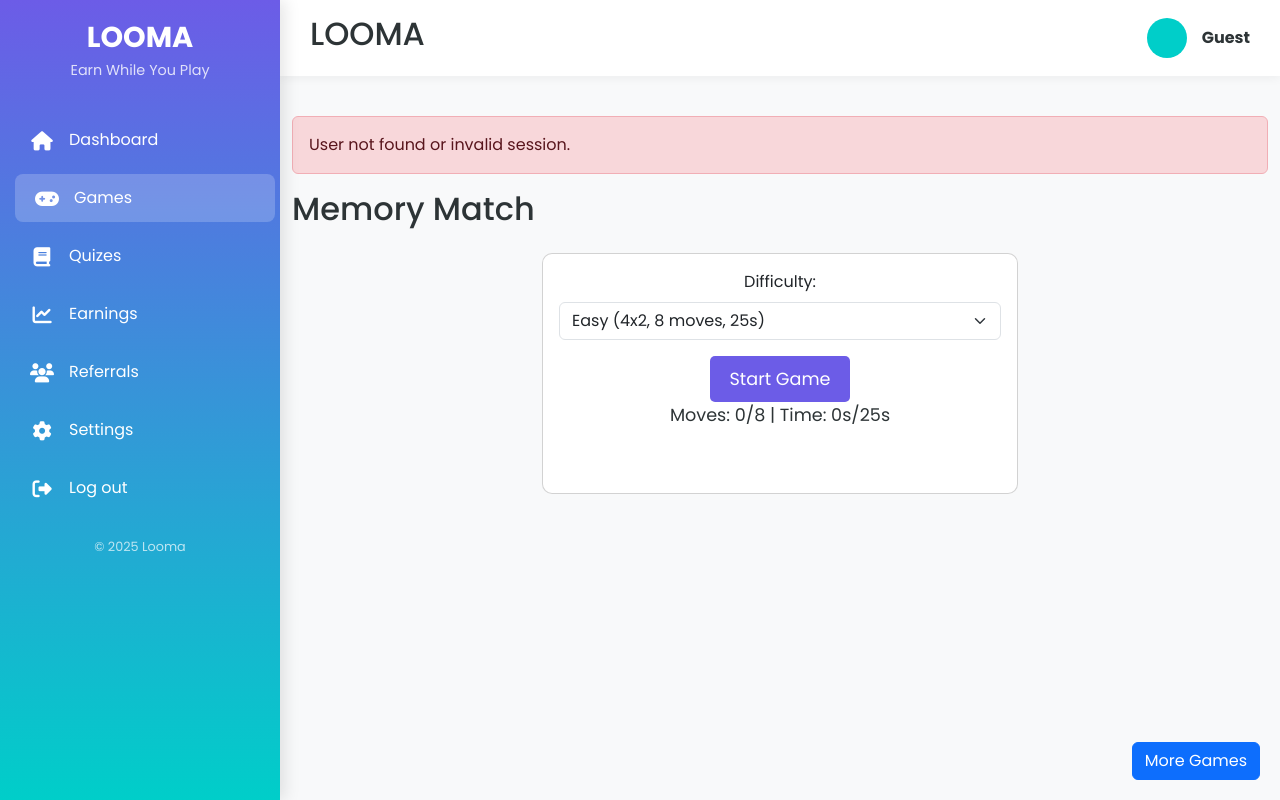
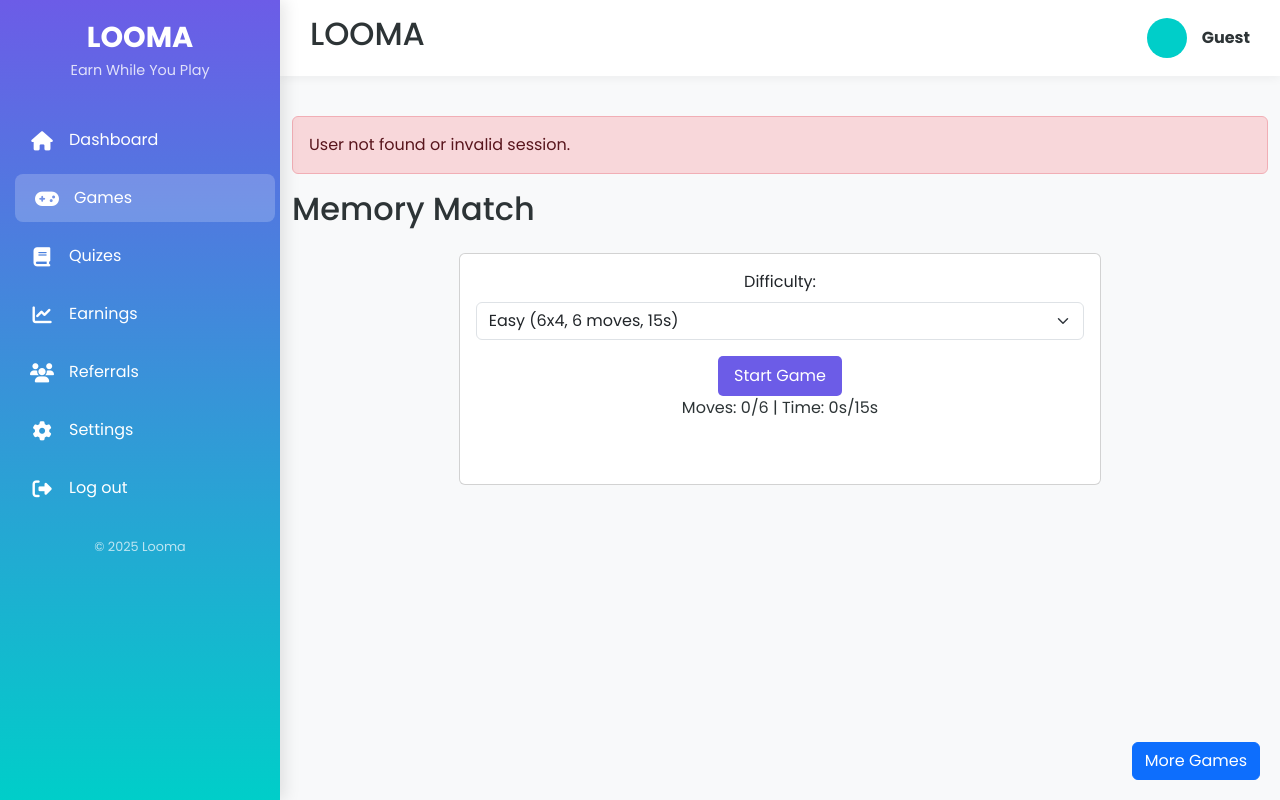
Before and after one commit to osumba404/looma, a PHP site: page /new/memory-game.php in a window 1280 px wide. Run offline with PHP 8.4, Linux system fonts and the light colour scheme; the visitor is signed in with stand-in values (Sample User, id 1); data that the repository does not hold is empty.

Commit message:
more updates on games

```diff
--- a/memory-game.php
+++ b/memory-game.php
@@ -39,7 +39,7 @@
 // Check if user data was fetched successfully
 if (!$user) {
     $error .= '<div class="alert alert-danger">User not found or invalid session.</div>';
-    $user = ['username' => 'Guest', 'full_name' => '']; // Fallback
+    $user = ['username' => 'Guest', 'full_name' => ''];
 }
 
 // Create game_rewards table if it doesn't exist
@@ -99,22 +99,9 @@
                 'medium' => 50,
                 'hard' => 80
             ];
-            $max_moves = [
-                'easy' => 8,
-                'medium' => 12,
-                'hard' => 16
-            ];
-            $max_time = [
-                'easy' => 25,
-                'medium' => 40,
-                'hard' => 50
-            ];
 
             if (isset($base_rewards[$difficulty])) {
                 $win_amount = $base_rewards[$difficulty];
-                $move_penalty = max(0, $moves - $max_moves[$difficulty] / 2) * 1.5;
-                $time_penalty = max(0, $time_taken - $max_time[$difficulty] / 2) * 0.3;
-                $win_amount = max(5, $win_amount - $move_penalty - $time_penalty);
                 $points_earned = $win_amount / 10;
 
                 // Update wallet
@@ -131,8 +118,7 @@
                 if ($stmt === false) {
                     throw new Exception('Prepare failed for game history: ' . $conn->error);
                 }
-                $game_type_value = $game_type;
-                $stmt->bind_param('isd', $user_id, $game_type_value, $points_earned);
+                $stmt->bind_param('isd', $user_id, $game_type, $points_earned);
                 $stmt->execute();
                 $stmt->close();
 
@@ -194,28 +180,26 @@
             --accent-color: #fd79a8;
             --dark-color: #2d3436;
             --light-color: #f5f6fa;
-            --sidebar-width: 280px;
-            --sidebar-collapsed-width: 80px;
         }
         .game-section {
             padding: 2rem 0;
         }
         .memory-grid {
             display: grid;
-            gap: 10px;
+            gap: 5px;
             justify-content: center;
             margin-bottom: 2rem;
         }
         .memory-card {
-            width: 80px;
-            height: 80px;
+            width: 60px;
+            height: 60px;
             background: var(--light-color);
             border: 2px solid var(--dark-color);
             border-radius: 8px;
             display: flex;
             align-items: center;
             justify-content: center;
-            font-size: 2rem;
+            font-size: 1.5rem;
             cursor: pointer;
             transition: transform 0.3s ease;
         }
@@ -227,13 +211,17 @@
         .memory-card.matched {
             background: var(--accent-color);
         }
+        .memory-card.distractor {
+            background: #ccc;
+            cursor: default;
+        }
         .game-btn {
             background-color: var(--primary-color);
             color: white;
             border: none;
-            padding: 10px 20px;
+            padding: 8px 16px;
             border-radius: 5px;
-            font-size: 1.1rem;
+            font-size: 1rem;
             cursor: pointer;
             transition: background-color 0.3s ease;
         }
@@ -246,18 +234,11 @@
         }
         .game-info {
             margin-bottom: 1rem;
-            font-size: 1.1rem;
+            font-size: 1rem;
             color: var(--dark-color);
         }
         .alert {
             margin-top: 1rem;
-        }
-        .card {
-            border-radius: 10px;
-            transition: transform 0.2s;
-        }
-        .card:hover {
-            transform: translateY(-5px);
         }
         .modal-content {
             border-radius: 10px;
@@ -266,8 +247,6 @@
         .modal-header {
             background: var(--primary-color);
             color: white;
-            border-top-left-radius: 10px;
-            border-top-right-radius: 10px;
         }
         .modal-title {
             font-weight: 600;
@@ -275,17 +254,30 @@
         .modal-body {
             font-size: 1.2rem;
             text-align: center;
-            color: var(--dark-color);
         }
         .modal-footer .btn {
             background-color: var(--secondary-color);
             color: white;
             border: none;
         }
+        @media (max-width: 576px) {
+            .memory-card {
+                width: 50px;
+                height: 50px;
+                font-size: 1.2rem;
+            }
+            .game-btn {
+                padding: 6px 12px;
+                font-size: 0.9rem;
+            }
+            .game-info {
+                font-size: 0.9rem;
+            }
+        }
     </style>
 </head>
 <body>
-    <!-- Desktop Sidebar -->
+    <!-- Sidebar -->
     <div class="sidebar" id="sidebar">
         <div class="sidebar-brand">
             <h2>LOOMA</h2>
@@ -327,23 +319,23 @@
                 <?php echo $result; ?>
                 <h2 class="mb-4">Memory Match</h2>
                 <div class="row justify-content-center">
-                    <div class="col-md-6">
+                    <div class="col-md-8 col-sm-12">
                         <div class="card">
                             <div class="card-body text-center">
                                 <form method="POST" id="gameForm">
                                     <div class="mb-3">
                                         <label class="form-label">Difficulty:</label>
                                         <select class="form-select" name="difficulty" id="difficulty">
-                                            <option value="easy">Easy (4x2, 8 moves, 25s)</option>
-                                            <option value="medium">Medium (5x3, 12 moves, 40s)</option>
-                                            <option value="hard">Hard (5x4, 16 moves, 50s)</option>
+                                            <option value="easy">Easy (6x4, 6 moves, 15s)</option>
+                                            <option value="medium">Medium (8x5, 8 moves, 20s)</option>
+                                            <option value="hard">Hard (10x6, 10 moves, 25s)</option>
                                         </select>
                                     </div>
                                     <button type="button" class="game-btn" id="startGame">Start Game</button>
                                 </form>
                                 <div class="game-info">
-                                    <span>Moves: <span id="moves">0</span>/<span id="maxMoves">8</span></span> |
-                                    <span>Time: <span id="timer">0</span>s/<span id="maxTime">25</span>s</span>
+                                    <span>Moves: <span id="moves">0</span>/<span id="maxMoves">6</span></span> |
+                                    <span>Time: <span id="timer">0</span>s/<span id="maxTime">15</span>s</span>
                                 </div>
                                 <div id="memoryGrid" class="memory-grid"></div>
                                 <form method="POST" id="resultForm" style="display: none;">
@@ -402,35 +394,17 @@
 
     <!-- Mobile Bottom Navigation -->
     <div class="mobile-bottom-nav">
-        <a href="index1.php" class="mobile-nav-item">
-            <i class="fas fa-home"></i>
-            <span>Home</span>
-        </a>
-        <a href="games.php" class="mobile-nav-item active">
-            <i class="fas fa-gamepad"></i>
-            <span>Games</span>
-        </a>
-        <a href="wallet1.php" class="mobile-nav-item">
-            <i class="fas fa-wallet"></i>
-            <span>Earnings</span>
-        </a>
-        <a href="referrals.php" class="mobile-nav-item">
-            <i class="fas fa-users"></i>
-            <span>Refer</span>
-        </a>
-        <a href="settings.php" class="mobile-nav-item">
-            <i class="fas fa-user"></i>
-            <span>Account</span>
-        </a>
-        <a href="logout.php" class="mobile-nav-item">
-            <i class="fas fa-sign-out-alt"></i>
-            <span>Log out</span>
-        </a>
+        <a href="index1.php" class="mobile-nav-item"><i class="fas fa-home"></i><span>Home</span></a>
+        <a href="games.php" class="mobile-nav-item active"><i class="fas fa-gamepad"></i><span>Games</span></a>
+        <a href="wallet1.php" class="mobile-nav-item"><i class="fas fa-wallet"></i><span>Earnings</span></a>
+        <a href="referrals.php" class="mobile-nav-item"><i class="fas fa-users"></i><span>Refer</span></a>
+        <a href="settings.php" class="mobile-nav-item"><i class="fas fa-user"></i><span>Account</span></a>
+        <a href="logout.php" class="mobile-nav-item"><i class="fas fa-sign-out-alt"></i><span>Log out</span></a>
     </div>
 
     <script src="https://cdn.jsdelivr.net/npm/bootstrap@5.3.2/dist/js/bootstrap.bundle.min.js"></script>
     <script>
-        // Toggle sidebar for desktop and mobile
+        // Toggle sidebar
         function toggleSidebar() {
             const sidebar = document.getElementById('sidebar');
             const mainContent = document.getElementById('mainContent');
@@ -438,7 +412,7 @@
             mainContent.classList.toggle('main-content-expanded');
         }
 
-        // Responsive navigation handling
+        // Responsive navigation
         function handleResize() {
             const sidebar = document.getElementById('sidebar');
             const mainContent = document.getElementById('mainContent');
@@ -480,43 +454,44 @@
         let moves = 0;
         let timeTaken = 0;
         let timerInterval = null;
-        let maxMoves = 8;
-        let maxTime = 25;
+        let maxMoves = 6;
+        let maxTime = 15;
+        let mismatches = 0;
 
         function createCards(difficulty) {
-            let pairCount, rows, cols, distractor;
+            let pairCount, rows, cols, distractorCount;
             switch (difficulty) {
                 case 'easy':
-                    pairCount = 4;
-                    rows = 2;
+                    pairCount = 12;
+                    rows = 6;
                     cols = 4;
-                    maxMoves = 8;
-                    maxTime = 25;
-                    distractor = false;
+                    maxMoves = 6;
+                    maxTime = 15;
+                    distractorCount = 4;
                     break;
                 case 'medium':
-                    pairCount = 7;
-                    rows = 3;
+                    pairCount = 20;
+                    rows = 8;
                     cols = 5;
-                    maxMoves = 12;
-                    maxTime = 40;
-                    distractor = true;
+                    maxMoves = 8;
+                    maxTime = 20;
+                    distractorCount = 6;
                     break;
                 case 'hard':
-                    pairCount = 10;
-                    rows = 4;
-                    cols = 5;
-                    maxMoves = 16;
-                    maxTime = 50;
-                    distractor = false;
+                    pairCount = 30;
+                    rows = 10;
+                    cols = 6;
+                    maxMoves = 10;
+                    maxTime = 25;
+                    distractorCount = 8;
                     break;
                 default:
-                    pairCount = 4;
-                    rows = 2;
+                    pairCount = 12;
+                    rows = 6;
                     cols = 4;
-                    maxMoves = 8;
-                    maxTime = 25;
-                    distractor = false;
+                    maxMoves = 6;
+                    maxTime = 15;
+                    distractorCount = 4;
             }
 
             // Update UI with limits
@@ -524,15 +499,15 @@
             maxTimeDisplay.innerText = maxTime;
 
             // Set grid layout
-            grid.style.gridTemplateColumns = `repeat(${cols}, 80px)`;
-            grid.style.gridTemplateRows = `repeat(${rows}, 80px)`;
+            grid.style.gridTemplateColumns = `repeat(${cols}, 60px)`;
+            grid.style.gridTemplateRows = `repeat(${rows}, 60px)`;
 
-            // Generate card values (similar emojis for high difficulty)
-            const emojis = ['😊', '🙂', '😃', '😄', '😺', '🐱', '🌟', '✨', '🍎', '🍏'];
+            // Generate card values (similar emojis)
+            const emojis = ['😊', '🙂', '😃', '😄', '😺', '🐱', '🌟', '✨', '🍎', '🍏', '🍊', '🍑', '🍒', '🍓', '🍇', '🍉', '🍍', '🍋', '🍈', '🍐'];
             let selectedEmojis = emojis.slice(0, pairCount);
             let cardValues = [...selectedEmojis, ...selectedEmojis];
-            if (distractor) {
-                cardValues.push('❓'); // Distractor card with no match
+            for (let i = 0; i < distractorCount; i++) {
+                cardValues.push('❓');
             }
 
             // Shuffle cards
@@ -547,7 +522,7 @@
                 value,
                 element: null,
                 flipped: false,
-                matched: value === '❓' // Distractor can't be matched
+                matched: value === '❓'
             }));
 
             // Clear grid
@@ -557,17 +532,35 @@
             cards.forEach(card => {
                 const cardElement = document.createElement('div');
                 cardElement.classList.add('memory-card');
+                if (card.matched) {
+                    cardElement.classList.add('distractor');
+                }
                 cardElement.dataset.id = card.id;
                 cardElement.innerText = '';
-                if (card.matched) {
-                    cardElement.style.background = '#ccc';
-                    cardElement.style.cursor = 'default';
-                } else {
+                if (!card.matched) {
                     cardElement.addEventListener('click', () => flipCard(card));
                 }
                 grid.appendChild(cardElement);
                 card.element = cardElement;
             });
+        }
+
+        function randomSwapCards() {
+            if (Math.random() < 0.5) {
+                const unflippedCards = cards.filter(card => !card.flipped && !card.matched);
+                if (unflippedCards.length >= 2) {
+                    const idx1 = Math.floor(Math.random() * unflippedCards.length);
+                    let idx2 = Math.floor(Math.random() * unflippedCards.length);
+                    while (idx2 === idx1) {
+                        idx2 = Math.floor(Math.random() * unflippedCards.length);
+                    }
+                    const card1 = unflippedCards[idx1];
+                    const card2 = unflippedCards[idx2];
+                    const tempValue = card1.value;
+                    card1.value = card2.value;
+                    card2.value = tempValue;
+                }
+            }
         }
 
         function flipCard(card) {
@@ -582,6 +575,7 @@
                     movesDisplay.innerText = moves;
                     checkMatch();
                 }
+                randomSwapCards();
             }
         }
 
@@ -595,12 +589,13 @@
                 matchedPairs++;
                 flippedCards = [];
 
-                if (matchedPairs === Math.floor(cards.length / 2)) {
+                if (matchedPairs === Math.floor((cards.length - cards.filter(c => c.value === '❓').length) / 2)) {
                     endGame('win');
                 } else if (moves >= maxMoves) {
                     endGame('Maximum moves exceeded');
                 }
             } else {
+                mismatches++;
                 setTimeout(() => {
                     card1.flipped = false;
                     card2.flipped = false;
@@ -611,8 +606,10 @@
                     flippedCards = [];
                     if (moves >= maxMoves) {
                         endGame('Maximum moves exceeded');
+                    } else if (mismatches > 0) {
+                        endGame('Mismatch detected');
                     }
-                }, 1000);
+                }, 500);
             }
         }
 
@@ -622,6 +619,10 @@
             timerInterval = setInterval(() => {
                 timeTaken++;
                 timerDisplay.innerText = timeTaken;
+                if (timeTaken >= maxTime / 2 && maxMoves > 1) {
+                    maxMoves = Math.floor(maxMoves / 2);
+                    maxMovesDisplay.innerText = maxMoves;
+                }
                 if (timeTaken >= maxTime) {
                     endGame('Maximum time exceeded');
                 }
@@ -647,6 +648,7 @@
             matchedPairs = 0;
             moves = 0;
             timeTaken = 0;
+            mismatches = 0;
             movesDisplay.innerText = moves;
             timerDisplay.innerText = timeTaken;
             stopTimer();
```
